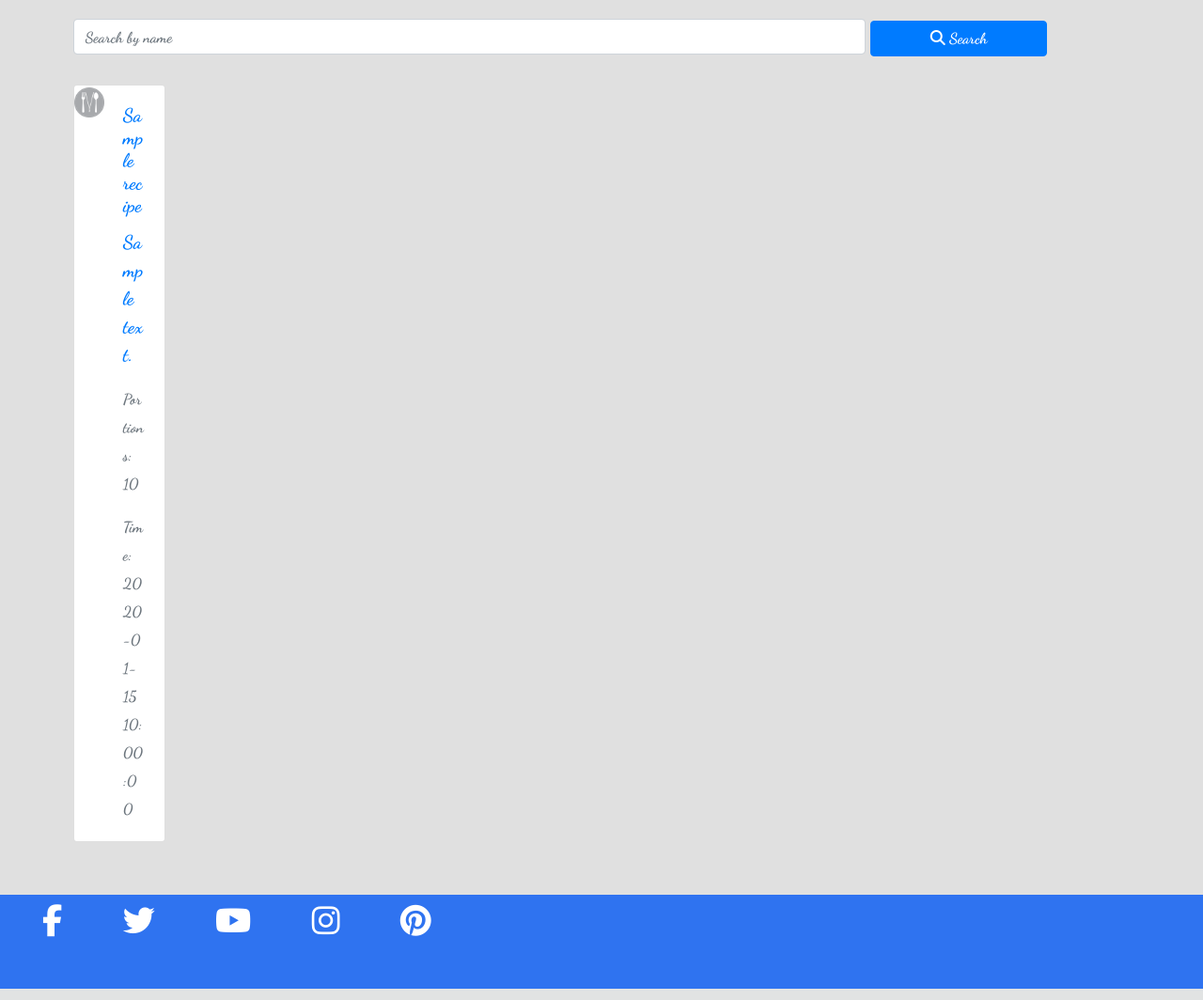
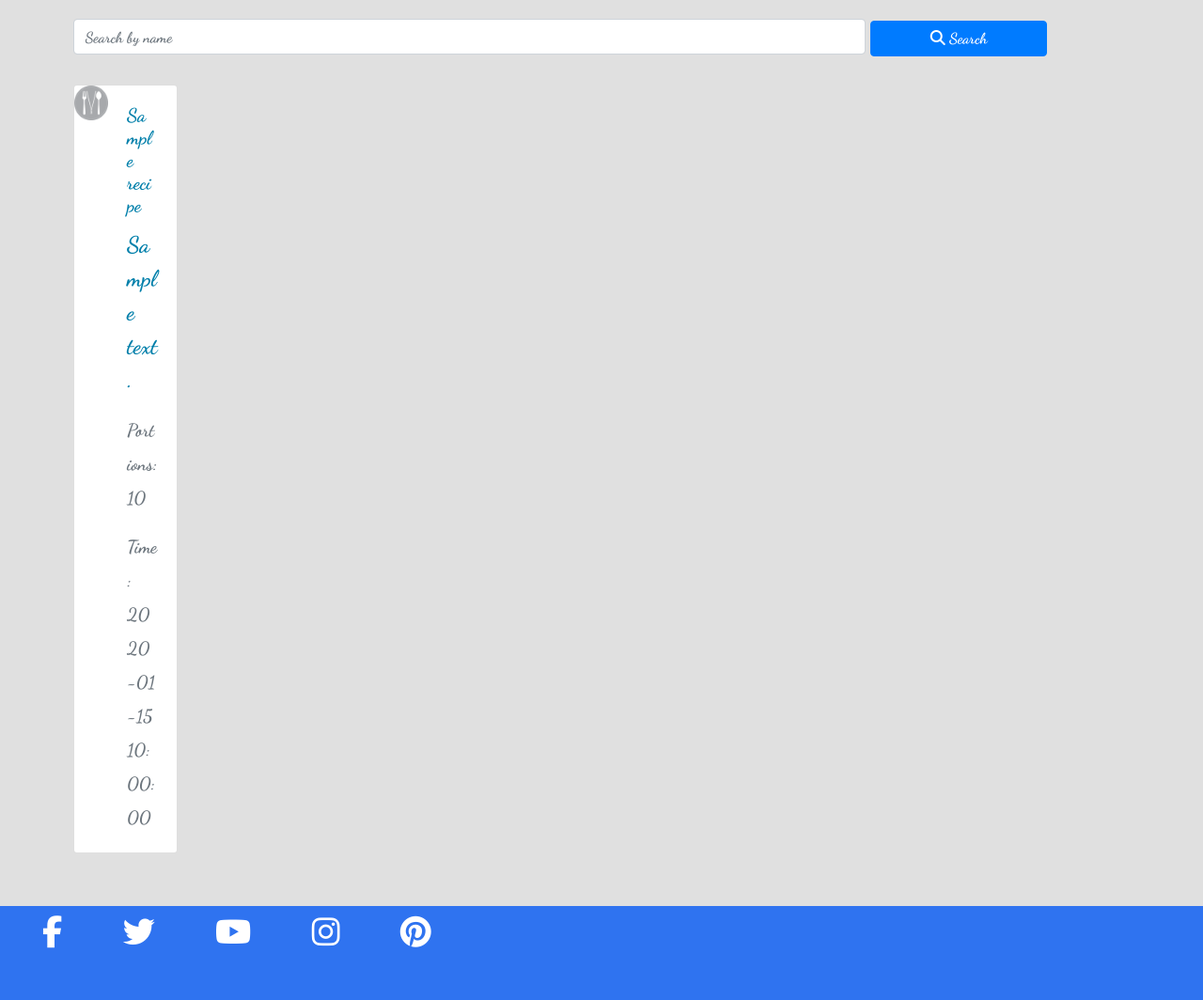
Before and after one commit to Dhracko/frankies_kitchen, a Flask app: page / in a window 1280 px wide. Shown: the part 150-1214 px from the top of the page at 94% size. Run offline with Flask 2, Linux system fonts and the light colour scheme; a database or web service that is not in the repository returns one stand-in record (values such as "Sample title"); some libraries are stand-ins or nearby versions.

Commit message:
Change card font color to match ratio 4.55

```diff
--- a/static/css/style.css
+++ b/static/css/style.css
@@ -115,6 +115,8 @@ body {
 /* Main Page Cards */
 .card-body a {
   text-decoration: none;
+  color: #007faa;
+  font-size: 24px;
 }
 
 /* New Recipe Creation  */
--- a/templates/create_recipe.html
+++ b/templates/create_recipe.html
@@ -170,7 +170,7 @@
           />
         </div>
 
-        <!-- User Interaction Buttons for adding/removing input for steps -->
+        <!-- User Interaction Buttons for adding/removing lines for steps -->
         <div class="text-center">
           <small class="form-text text-muted"
             >Need to add or remove a row?</small
```
Also changed, not shown: README.md.
